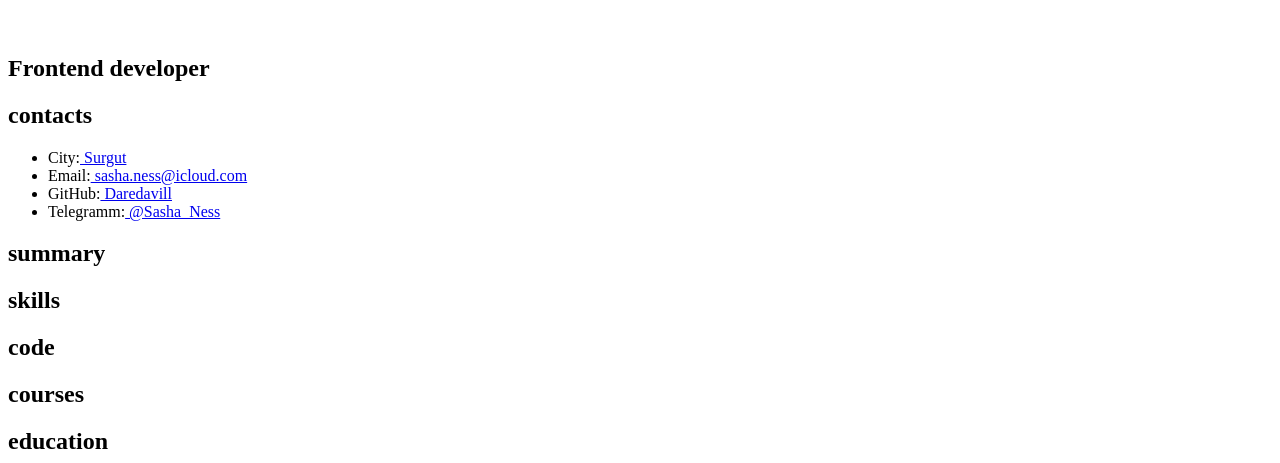
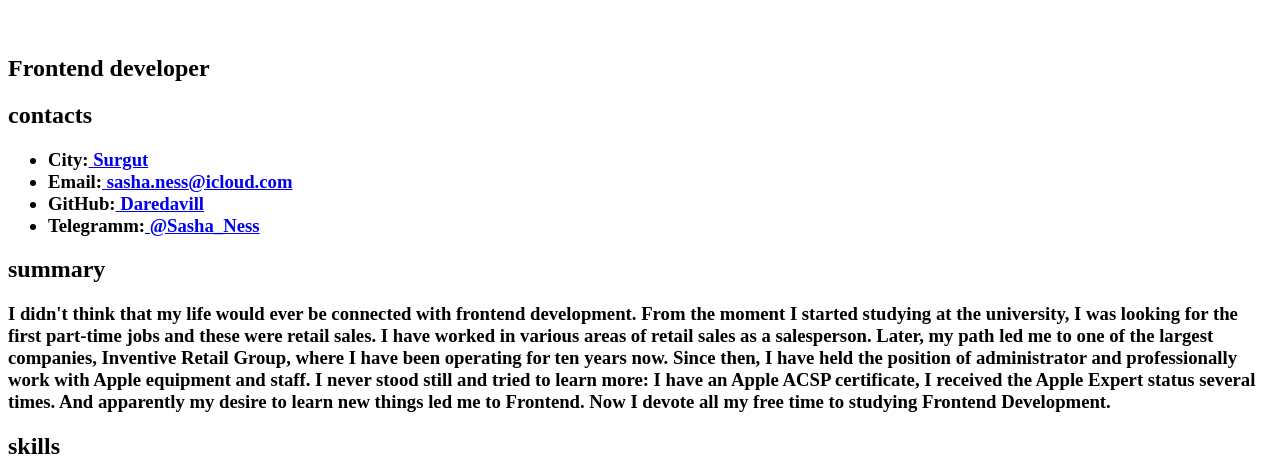
Before and after one commit to Daredavill/rsschool-cv, a plain HTML site: page index.html in a window 1280 px wide. Shown: the part 344-807 px from the top of the page. Drawn offline with Linux system fonts and the light colour scheme.

Commit message:
docs: add summary section

```diff
--- a/index.html
+++ b/index.html
@@ -37,15 +37,33 @@
 
             <section class="section" id="contacts" >
                 <h2 class="section-title">contacts</h2>
-                <ul>
+                <h3>
+                    <ul>
                     <li>City:<a href="https://2gis.ru/?m=74.116223%2C61.469671%2F7.87"> Surgut</a></li>
                     <li>Email:<a href="mailto:sasha.ness@icloud.com"> sasha.ness@icloud.com </a></li>
                     <li>GitHub:<a href="https://github.com/Daredavill"> Daredavill</a></li>
                     <li>Telegramm:<a href="https://t.me/Sasha_Ness"> @Sasha_Ness</a></li>
                 </ul>
+                </h3>
             </section>
 
-            <section class="section" id="summary" ><h2 class="section-title">summary</h2></section>
+            <section class="section" id="summary" >
+                <h2 class="section-title">summary</h2>
+                <p>
+                    <h3>I didn't think that my life would ever be connected with frontend development.
+                         From the moment I started studying at the university,
+                         I was looking for the first part-time jobs and these were retail sales.
+                         I have worked in various areas of retail sales as a salesperson.
+                        Later, my path led me to one of the largest companies, Inventive Retail Group,
+                        where I have been operating for ten years now. Since then,
+                        I have held the position of administrator and professionally work with Apple equipment and staff.
+                        I never stood still and tried to learn more: I have an Apple ACSP certificate,
+                        I received the Apple Expert status several times. And apparently my desire to learn new things led me to Frontend.
+                        Now I devote all my free time to studying Frontend Development.
+                    </h3>
+                </p>
+            </section>
+
             <section class="section" id="skills" ><h2 class="section-title">skills</h2></section>
             <section class="section" id="code" ><h2 class="section-title">code</h2></section>
             <section class="section" id="courses" ><h2 class="section-title">courses</h2></section>
```
